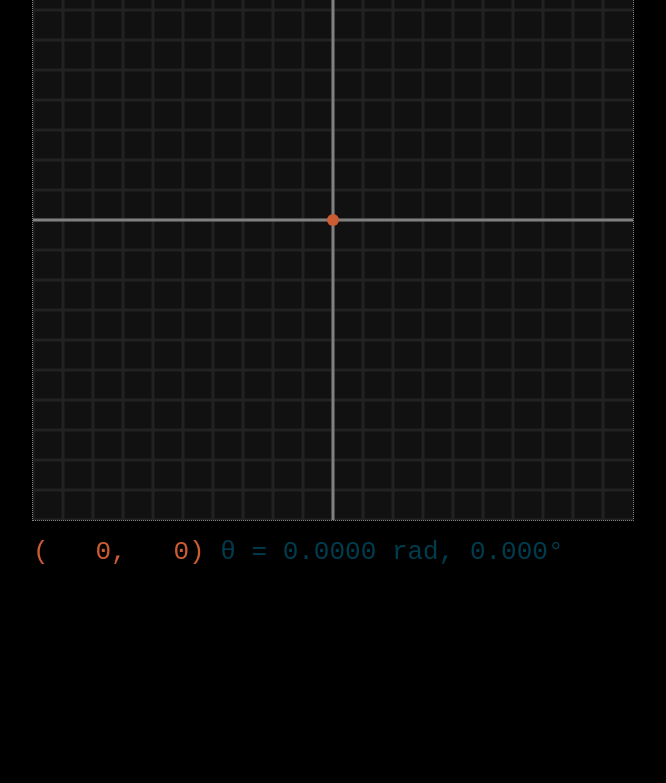
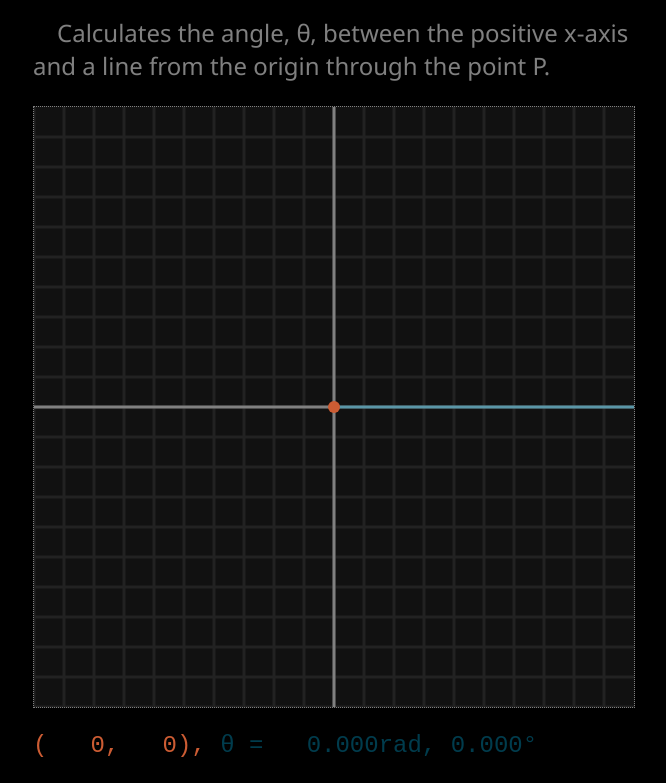
Before and after one commit to petergrace1618/point-theta-grid, a plain HTML site: page index.html in a window 1280 px wide. Shown: the part 113-896 px from the top of the page, without its empty margins (307-973 px from the left). Before the commit the page ends 800 px from the top, so only its background shows below. Drawn offline with Linux system fonts and the light colour scheme.

Commit message:
Add header and description.

```diff
--- a/index.html
+++ b/index.html
@@ -8,14 +8,16 @@
   <title>Point-theta-grid</title>
 </head>
 <body>
-  <!-- <h1>Point-Theta Grid</h1> -->
-  <!-- <p>Given a point P, calculates the angle between the positive x axis and a line from the origin through P.</p> -->
-  <canvas width="600" height="600"></canvas>
-  <div id="controls">
+  <main>
+    <h1>Point-Theta Grid</h1>
+    <p>Calculates the angle, &theta;, between the positive x-axis and a line from the origin through the point P.</p>
+
+    <canvas width="600" height="600"></canvas>
+
     <div id="out">
-      <pre id="coords"></pre> <span id="theta"></span>
+      <pre><span id="coords"></span> <span id="theta"></span></pre>
     </div>
-  </div>
+  </main>
 
   <script src="main.js"></script>
 </body>
--- a/main.js
+++ b/main.js
@@ -41,7 +41,8 @@ Point.prototype.drawAngle = function () {
 
   ctx.strokeStyle = 'rgb(0 200 255 / 30%)'
   ctx.beginPath()
-  ctx.moveTo(0, 0);
+  ctx.moveTo(100, 0);
+  ctx.lineTo(0, 0);
   ctx.lineTo(this.x, this.y);
   ctx.stroke();
 }
@@ -72,15 +73,13 @@ function drawGrid() {
 
 
 function showData() {
-  const theta = p.theta();
-  const rad = theta.toPrecision(5);
-  const deg = p.thetaDeg().toPrecision(4);
-  const cx = ('' + canvasX).padStart(4, ' ');
-  const cy = ('' + canvasY).padStart(4, ' ');
-  coordsEl.innerText = `(${cx},${cy})`;
-  thetaEl.innerText = '\u03b8 = ';
-  thetaEl.innerText +=
-  !isNaN(theta) ? ` ${rad} rad, ${deg}\u00b0` : ' undefined';
+  const cx = String(canvasX).padStart(4);
+  const cy = String(canvasY).padStart(4);
+  coordsEl.innerText = `(${cx},${cy}),`;
+
+  const rad = String(p.theta().toPrecision(4)).padStart(7);
+  const deg = String(p.thetaDeg().toPrecision(4)).padStart(4);
+  thetaEl.innerText = `\u03b8 = ${rad}rad, ${deg}\u00b0`;
 }
 
 
--- a/style.css
+++ b/style.css
@@ -1,34 +1,40 @@
 body {
   background-color: black;
   color: grey;
+  font-size: 1.5rem;
+  font-family: 'Segoe UI', Tahoma, Geneva, Verdana, sans-serif;
+}
+
+main {
+    width: 600px;
+    margin: 0 auto;
 }
 
 h1 {
   text-align: center;
 }
 
-#controls {
-  width: 600px;
-  height: 2em;
-  margin: 1em auto;
+p {
+    text-indent: 1em;
 }
 
 canvas {
   background-color: #111;
   display: block;
-  margin: 2em auto 1em auto;
+  margin: 1em auto 1em auto;
   border: 1px dotted gray;
   cursor: crosshair;
 }
 
 #out {
-  color: gray;
-  font-size: 2em;
-  font-family: monospace;
+    /* height: 2em; */
+    /* margin: 1em auto; */
+    color: gray;
+    /* font-size: 2em; */
+    font-family: monospace;
 }
 
 #coords {
-    display: inline;
     color: hsl(16, 60%, 50%);
 }
 #theta {
```
